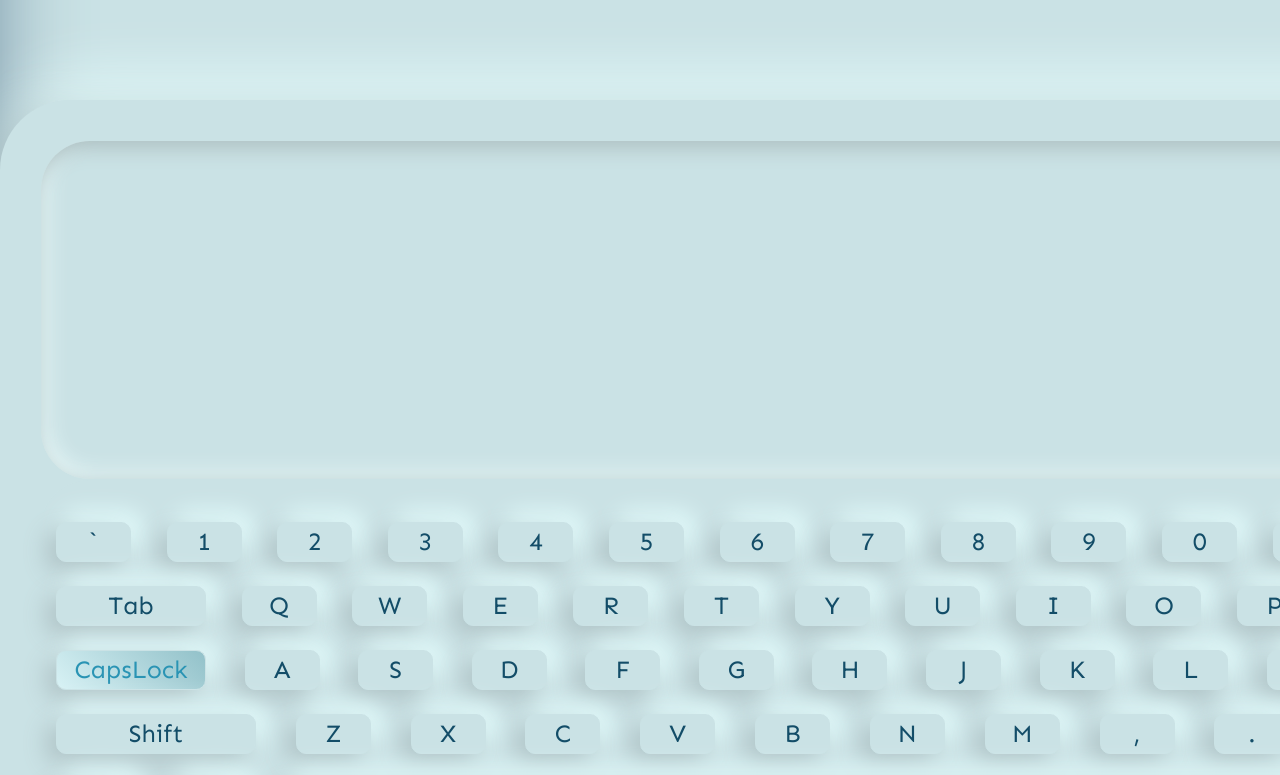
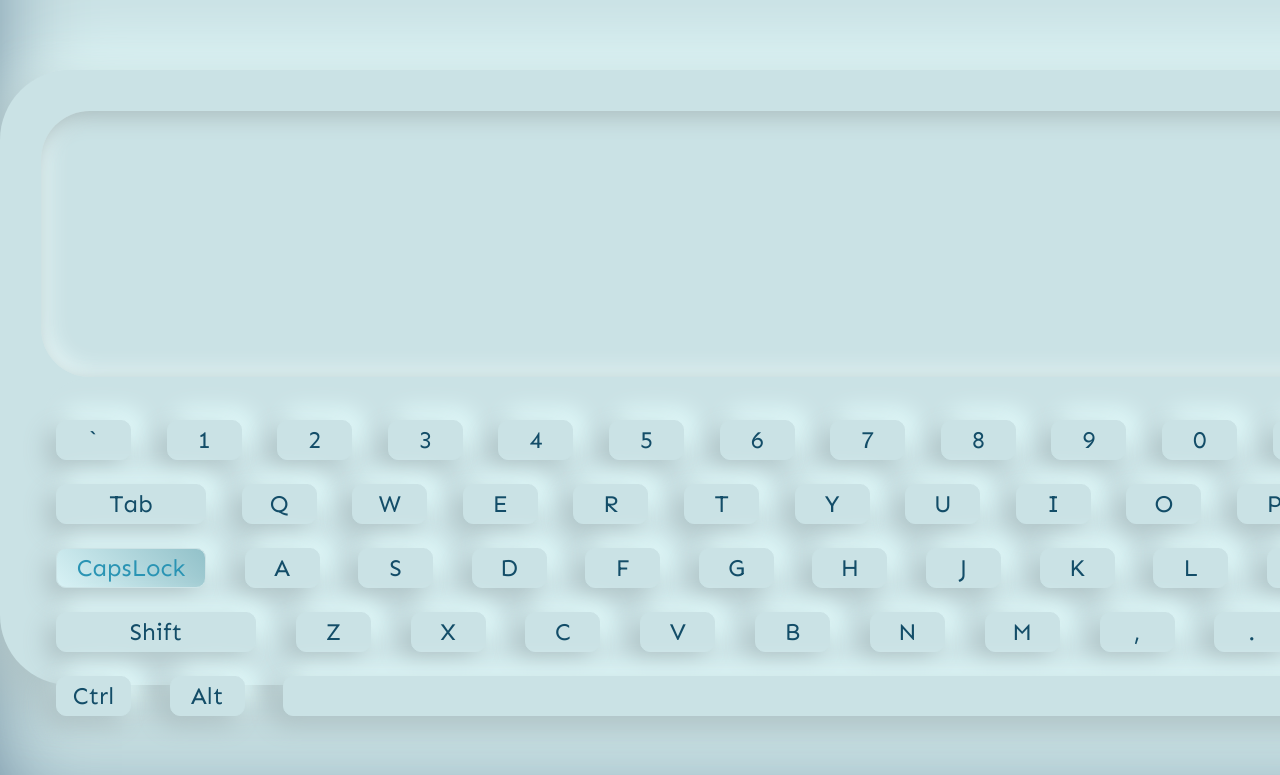
Before and after one commit to tensegrity666/virtualKeyboard, a website with bundled scripts: page index.html in a window 1280 px wide. Both pictures are taken after a click on the button "CapsLock". Shown: the top 775 px of the page. Built offline with nearby package versions, Linux system fonts and the light colour scheme.

Commit message:
fix: fix styles for FF

```diff
--- a/js/Capslock.js
+++ b/js/Capslock.js
@@ -6,7 +6,7 @@ export default function capslock() {
   capsLock.addEventListener('click', () => {
     // event.getModifierState('CapsLock');
     capsLock.classList.toggle('caps_on');
-    capsLock.classList.toggle('keyboard__key_active');
+    capsLock.classList.toggle('keyboard__key_caps');
 
     toggleCase(letters);
 
--- a/js/KeyLight.js
+++ b/js/KeyLight.js
@@ -5,16 +5,16 @@ export default function keyLight() {
 
     key.forEach((element) => {
       if (element.innerHTML === 'Ctrl' && event.key === 'Control') {
-        element.classList.add('keyboard__key_active');
+        element.classList.add('keyboard__key_press');
       } else if (element.innerHTML === event.key) {
-        element.classList.add('keyboard__key_active')
+        element.classList.add('keyboard__key_press');
       }
     });
   });
 
   window.addEventListener('keyup', () => {
     key.forEach((element) => {
-      element.classList.remove('keyboard__key_active');
+      element.classList.remove('keyboard__key_press');
     });
   });
 }
--- a/js/Shift.js
+++ b/js/Shift.js
@@ -3,6 +3,7 @@ import toggleCase from './ToggleCase.js';
 export default function shift() {
   let isShift = false;
   let isRussian = false;
+
   const capsLock = document.querySelector('.caps');
   const shiftButton = document.querySelectorAll('.shift');
   const letters = document.querySelectorAll('.keyboard__key_letter');
--- a/styles/keyboard__key.css
+++ b/styles/keyboard__key.css
@@ -9,7 +9,7 @@
   outline: none;
   font-family: var(--font);
   color: var(--font-color);
-  font-size: 2.5rem;
+  font-size: 2.4rem;
   line-height: 1;
   vertical-align: middle;
   transition: all 0.2s linear;
@@ -20,9 +20,10 @@
                 9px -9px 25px #e6ffff;
 }
 
-.keyboard__key_active {
-  background: linear-gradient(45deg, #d8f2f5, #92c1c9);
+.keyboard__key_press {
+  background: linear-gradient(45deg, #d8f2f5, #aec2c5);
   color: var(--font-hover);
+  text-shadow: #6a949b 1px -1px 10px;
 }
 
 .keyboard__key:active {
--- a/styles/keyboard__key_caps.css
+++ b/styles/keyboard__key_caps.css
@@ -1,2 +1,4 @@
 .keyboard__key_caps {
+  background: linear-gradient(45deg, #d8f2f5, #92c1c9);
+  color: var(--font-hover);
 }
--- a/styles/keyboard__key_enter.css
+++ /dev/null
@@ -1,2 +0,0 @@
-.keyboard__key_enter {
-}
--- a/styles/main.css
+++ b/styles/main.css
@@ -4,8 +4,8 @@
 @import "../styles/keyboard__container.css";
 @import "../styles/keyboard__key.css";
 @import "../styles/keyboard__key_space.css";
-@import "../styles/keyboard__key_enter.css";
 @import "../styles/keyboard__key_caps.css";
 @import "../styles/keyboard__key_double.css";
 @import "../styles/keyboard__key_triple.css";
 @import "../styles/textfield.css";
+@import "../styles/scrolbar.css";
--- /dev/null
+++ b/styles/scrolbar.css
@@ -0,0 +1,14 @@
+body::-webkit-scrollbar {
+    width: 0.5rem;
+}
+
+body::-webkit-scrollbar-track {
+    background-color: transparent;
+}
+
+body::-webkit-scrollbar-thumb {
+    background-color: #cae2e5;
+    border-radius: 1rem;
+    outline: 1px solid skyblue;
+    box-shadow: inset 0 0 10px #53728b;
+}
--- a/styles/variables.css
+++ b/styles/variables.css
@@ -4,11 +4,11 @@
   --font-color: #134d68;
   --font-hover: #2a94b4;
 
-  overflow: hidden;
+  overflow-x: hidden;
+  overflow-y: auto;
 
   font-size: 10px;
 
   background-color: #cae2e5;
   box-shadow: inset 80px -80px 100px -100px #53728b;
-
 }
--- a/styles/wrapper.css
+++ b/styles/wrapper.css
@@ -1,8 +1,8 @@
 .wrapper {
   box-sizing: border-box;
-  margin: 100px auto;
+  margin: 70px auto 115px;
   width: 1700px;
-  height: 760px;
+  height: calc(100vh - 185px);
   display: flex;
   flex-direction: column;
   justify-content: space-between;
```
Also changed, not shown: js/TextField.js (deleted).
